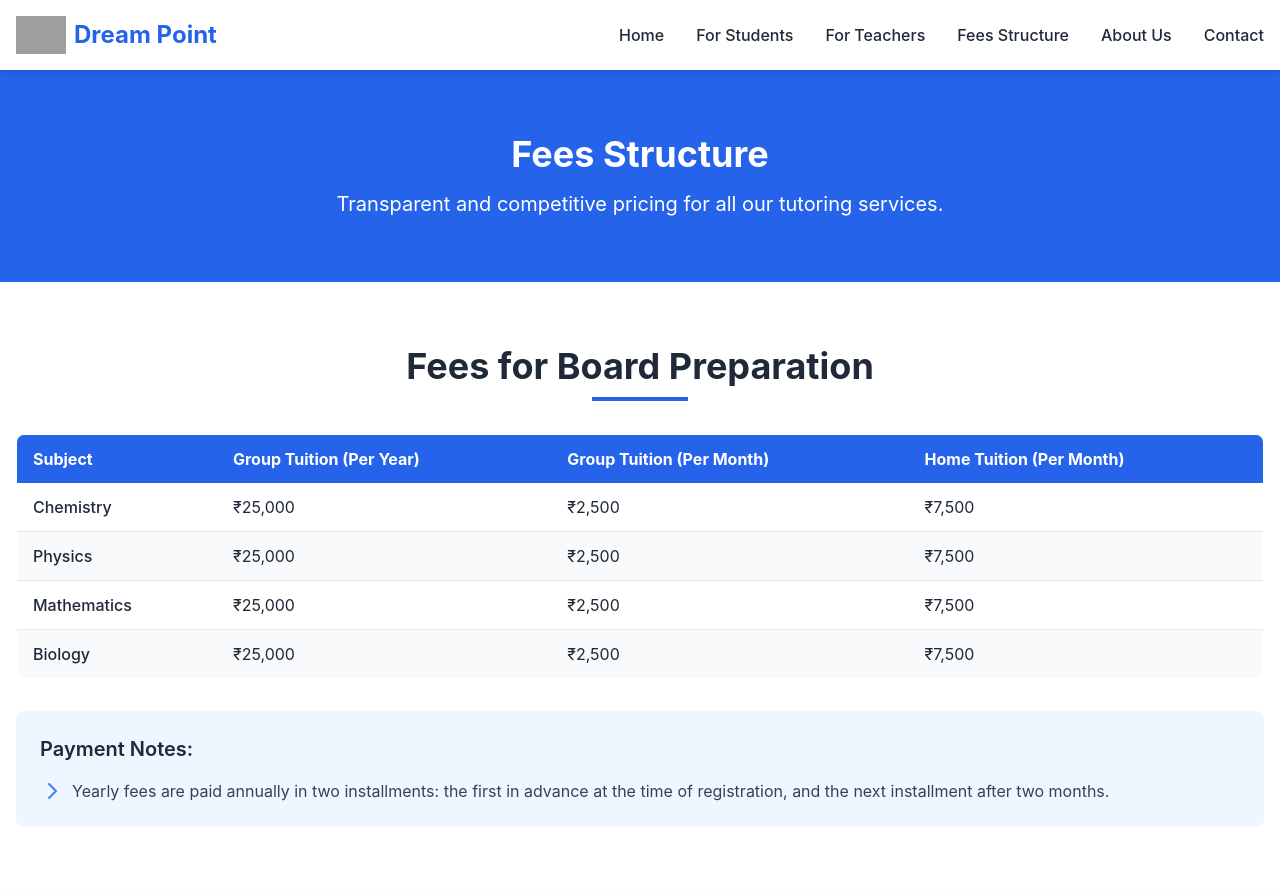
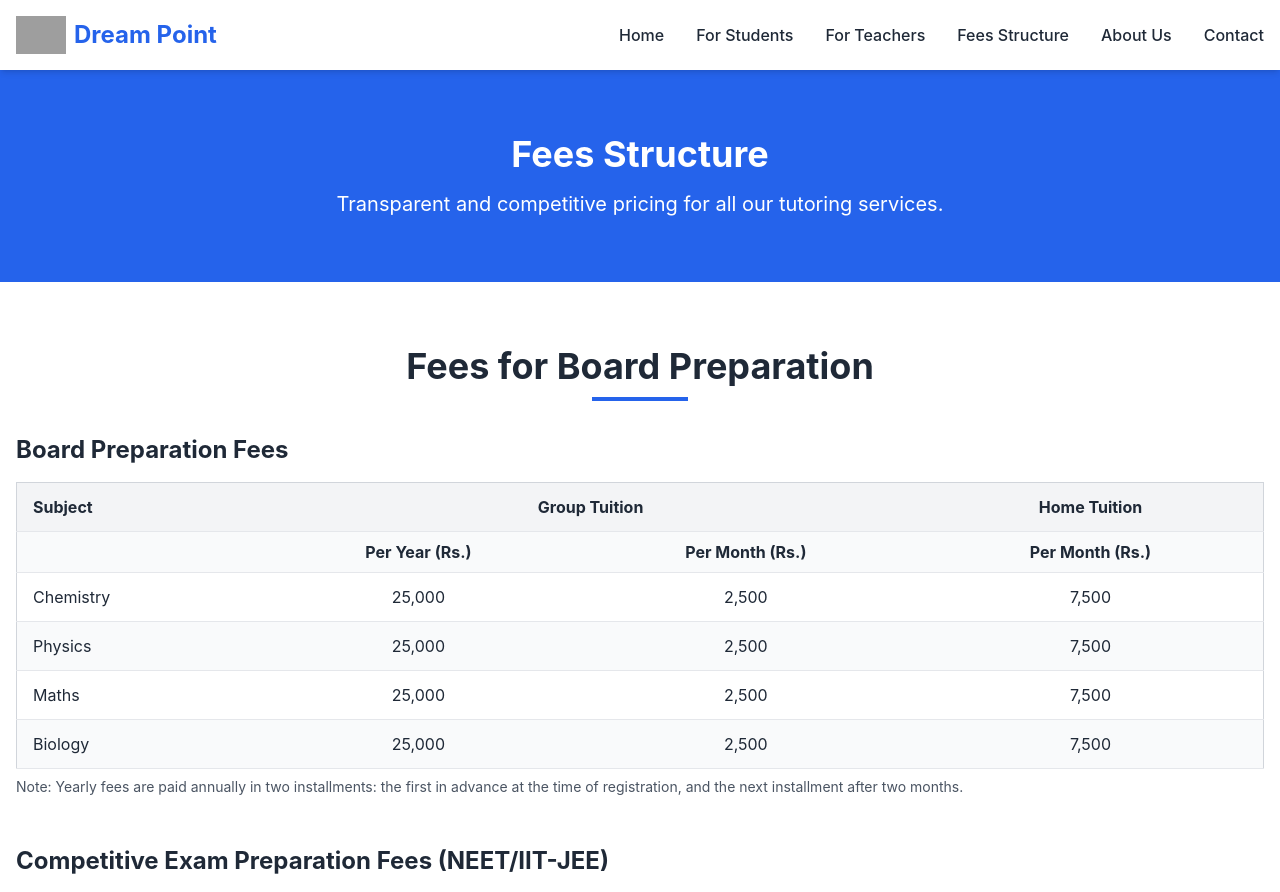
Before and after one commit to HarpalSingh7395/dreampoint, a Next.js app: page /fees in a window 1280 px wide. Shown: the top 892 px of the page. Built offline with nearby package versions, Linux system fonts and the light colour scheme; grey boxes are pictures that could not be loaded.

Commit message:
Updated code.

```diff
--- a/components/FeesTable.tsx
+++ b/components/FeesTable.tsx
@@ -1,42 +1,209 @@
+// components/FeesTable.js
+import React from 'react';
+
 export default function FeesTable() {
+  const boardPreparationFees = {
+    subjects: ["Chemistry", "Physics", "Maths", "Biology"],
+    groupTuition: {
+      yearly: 25000,
+      monthly: 2500
+    },
+    homeTuition: {
+      monthly: 7500
+    }
+  };
+
+  const competitiveExamFees = {
+    subjects: ["Chemistry", "Physics", "Maths", "Biology"],
+    groupTuition: {
+      yearly: 45000,
+      monthly: 4000
+    },
+    homeTuition: {
+      monthly: 10000
+    }
+  };
+
+  const lowerClassesHomeTuition = [
+    {
+      classes: "Nursery to 5th Class",
+      subjects: "All subjects",
+      duration: "2 hours (alternate days)",
+      fees: 6000
+    },
+    {
+      classes: "6th to 8th Class",
+      subjects: "All subjects",
+      duration: "1½ hours (alternate days)",
+      fees: 7000
+    },
+    {
+      classes: "9th Class",
+      subjects: "Maths & Science",
+      duration: "1½ hours",
+      fees: 6000
+    },
+    {
+      classes: "9th & 10th Class",
+      subjects: "Maths",
+      duration: "1 hour",
+      fees: 6000
+    },
+    {
+      classes: "9th & 10th Class",
+      subjects: "Science",
+      duration: "1 hour",
+      fees: 6000
+    },
+    {
+      classes: "9th & 10th Class",
+      subjects: "Maths & Science",
+      duration: "1½ hours",
+      fees: 9000
+    },
+    {
+      classes: "9th & 10th Class",
+      subjects: "SST, Maths & Science",
+      duration: "2 hours",
+      fees: 15000
+    },
+    {
+      classes: "9th & 10th Class",
+      subjects: "English, SST, Maths & Science",
+      duration: "2 hours (alternate days)",
+      fees: 15000
+    }
+  ];
+
+  const crashCourseFees = [
+    {
+      type: "Board Exams (Class 11 & 12)",
+      feesPerSubject: 25000,
+      duration: "2 months"
+    },
+    {
+      type: "Competitive Exams (NEET, IIT JEE MAINS AND ADVANCE)",
+      feesPerSubject: 40000,
+      duration: "2 months"
+    }
+  ];
+
   return (
+    <div className="space-y-12">
+      <section>
+        <h2 className="text-2xl font-bold mb-4">Board Preparation Fees</h2>
         <div className="overflow-x-auto">
-        <table className="min-w-full bg-white border border-gray-200 rounded-lg overflow-hidden">
-          <thead className="bg-blue-600 text-white">
-            <tr>
-              <th className="py-3 px-4 text-left">Subject</th>
-              <th className="py-3 px-4 text-left">Group Tuition (Per Year)</th>
-              <th className="py-3 px-4 text-left">Group Tuition (Per Month)</th>
-              <th className="py-3 px-4 text-left">Home Tuition (Per Month)</th>
+          <table className="min-w-full bg-white border border-gray-300 shadow-md rounded-lg">
+            <thead>
+              <tr className="bg-gray-100">
+                <th className="py-3 px-4 border-b text-left">Subject</th>
+                <th className="py-3 px-4 border-b text-center" colSpan={2}>Group Tuition</th>
+                <th className="py-3 px-4 border-b text-center">Home Tuition</th>
+              </tr>
+              <tr className="bg-gray-50">
+                <th className="py-2 px-4 border-b"></th>
+                <th className="py-2 px-4 border-b text-center">Per Year (Rs.)</th>
+                <th className="py-2 px-4 border-b text-center">Per Month (Rs.)</th>
+                <th className="py-2 px-4 border-b text-center">Per Month (Rs.)</th>
               </tr>
             </thead>
-          <tbody className="divide-y divide-gray-200">
-            <tr className="bg-white hover:bg-blue-50">
-              <td className="py-3 px-4 font-medium">Chemistry</td>
-              <td className="py-3 px-4">₹25,000</td>
-              <td className="py-3 px-4">₹2,500</td>
-              <td className="py-3 px-4">₹7,500</td>
+            <tbody>
+              {boardPreparationFees.subjects.map((subject, index) => (
+                <tr key={index} className={index % 2 === 0 ? 'bg-white' : 'bg-gray-50'}>
+                  <td className="py-3 px-4 border-b">{subject}</td>
+                  <td className="py-3 px-4 border-b text-center">{boardPreparationFees.groupTuition.yearly.toLocaleString()}</td>
+                  <td className="py-3 px-4 border-b text-center">{boardPreparationFees.groupTuition.monthly.toLocaleString()}</td>
+                  <td className="py-3 px-4 border-b text-center">{boardPreparationFees.homeTuition.monthly.toLocaleString()}</td>
                 </tr>
-            <tr className="bg-gray-50 hover:bg-blue-50">
-              <td className="py-3 px-4 font-medium">Physics</td>
-              <td className="py-3 px-4">₹25,000</td>
-              <td className="py-3 px-4">₹2,500</td>
-              <td className="py-3 px-4">₹7,500</td>
-            </tr>
-            <tr className="bg-white hover:bg-blue-50">
-              <td className="py-3 px-4 font-medium">Mathematics</td>
-              <td className="py-3 px-4">₹25,000</td>
-              <td className="py-3 px-4">₹2,500</td>
-              <td className="py-3 px-4">₹7,500</td>
-            </tr>
-            <tr className="bg-gray-50 hover:bg-blue-50">
-              <td className="py-3 px-4 font-medium">Biology</td>
-              <td className="py-3 px-4">₹25,000</td>
-              <td className="py-3 px-4">₹2,500</td>
-              <td className="py-3 px-4">₹7,500</td>
-            </tr>
+              ))}
             </tbody>
           </table>
         </div>
+        <p className="mt-2 text-sm text-gray-600">
+          Note: Yearly fees are paid annually in two installments: the first in advance at the time of registration, and the next installment after two months.
+        </p>
+      </section>
+
+      <section>
+        <h2 className="text-2xl font-bold mb-4">Competitive Exam Preparation Fees (NEET/IIT-JEE)</h2>
+        <div className="overflow-x-auto">
+          <table className="min-w-full bg-white border border-gray-300 shadow-md rounded-lg">
+            <thead>
+              <tr className="bg-gray-100">
+                <th className="py-3 px-4 border-b text-left">Subject</th>
+                <th className="py-3 px-4 border-b text-center" colSpan={2}>Group Tuition</th>
+                <th className="py-3 px-4 border-b text-center">Home Tuition</th>
+              </tr>
+              <tr className="bg-gray-50">
+                <th className="py-2 px-4 border-b"></th>
+                <th className="py-2 px-4 border-b text-center">Per Year (Rs.)</th>
+                <th className="py-2 px-4 border-b text-center">Per Month (Rs.)</th>
+                <th className="py-2 px-4 border-b text-center">Per Month (Rs.)</th>
+              </tr>
+            </thead>
+            <tbody>
+              {competitiveExamFees.subjects.map((subject, index) => (
+                <tr key={index} className={index % 2 === 0 ? 'bg-white' : 'bg-gray-50'}>
+                  <td className="py-3 px-4 border-b">{subject}</td>
+                  <td className="py-3 px-4 border-b text-center">{competitiveExamFees.groupTuition.yearly.toLocaleString()}</td>
+                  <td className="py-3 px-4 border-b text-center">{competitiveExamFees.groupTuition.monthly.toLocaleString()}</td>
+                  <td className="py-3 px-4 border-b text-center">{competitiveExamFees.homeTuition.monthly.toLocaleString()}</td>
+                </tr>
+              ))}
+            </tbody>
+          </table>
+        </div>
+      </section>
+
+      <section>
+        <h2 className="text-2xl font-bold mb-4">Home Tuition Fees for Lower Classes (Monthly)</h2>
+        <div className="overflow-x-auto">
+          <table className="min-w-full bg-white border border-gray-300 shadow-md rounded-lg">
+            <thead>
+              <tr className="bg-gray-100">
+                <th className="py-3 px-4 border-b text-left">Classes</th>
+                <th className="py-3 px-4 border-b text-left">Subjects</th>
+                <th className="py-3 px-4 border-b text-left">Duration</th>
+                <th className="py-3 px-4 border-b text-center">Monthly Fees (Rs.)</th>
+              </tr>
+            </thead>
+            <tbody>
+              {lowerClassesHomeTuition.map((item, index) => (
+                <tr key={index} className={index % 2 === 0 ? 'bg-white' : 'bg-gray-50'}>
+                  <td className="py-3 px-4 border-b">{item.classes}</td>
+                  <td className="py-3 px-4 border-b">{item.subjects}</td>
+                  <td className="py-3 px-4 border-b">{item.duration}</td>
+                  <td className="py-3 px-4 border-b text-center">{item.fees.toLocaleString()}</td>
+                </tr>
+              ))}
+            </tbody>
+          </table>
+        </div>
+      </section>
+
+      <section>
+        <h2 className="text-2xl font-bold mb-4">Crash Course Fees</h2>
+        <div className="overflow-x-auto">
+          <table className="min-w-full bg-white border border-gray-300 shadow-md rounded-lg">
+            <thead>
+              <tr className="bg-gray-100">
+                <th className="py-3 px-4 border-b text-left">Type</th>
+                <th className="py-3 px-4 border-b text-center">Fees per Subject (Rs.)</th>
+                <th className="py-3 px-4 border-b text-center">Duration</th>
+              </tr>
+            </thead>
+            <tbody>
+              {crashCourseFees.map((course, index) => (
+                <tr key={index} className={index % 2 === 0 ? 'bg-white' : 'bg-gray-50'}>
+                  <td className="py-3 px-4 border-b">{course.type}</td>
+                  <td className="py-3 px-4 border-b text-center">{course.feesPerSubject.toLocaleString()}</td>
+                  <td className="py-3 px-4 border-b text-center">{course.duration}</td>
+                </tr>
+              ))}
+            </tbody>
+          </table>
+        </div>
+      </section>
+    </div>
   );
 }
```
Lines whose indentation alone changed are shown as unchanged.
